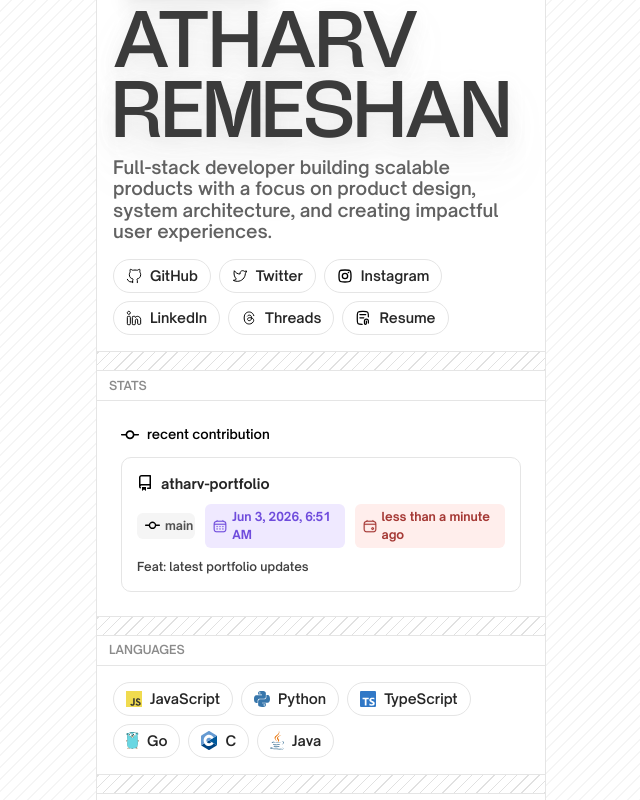
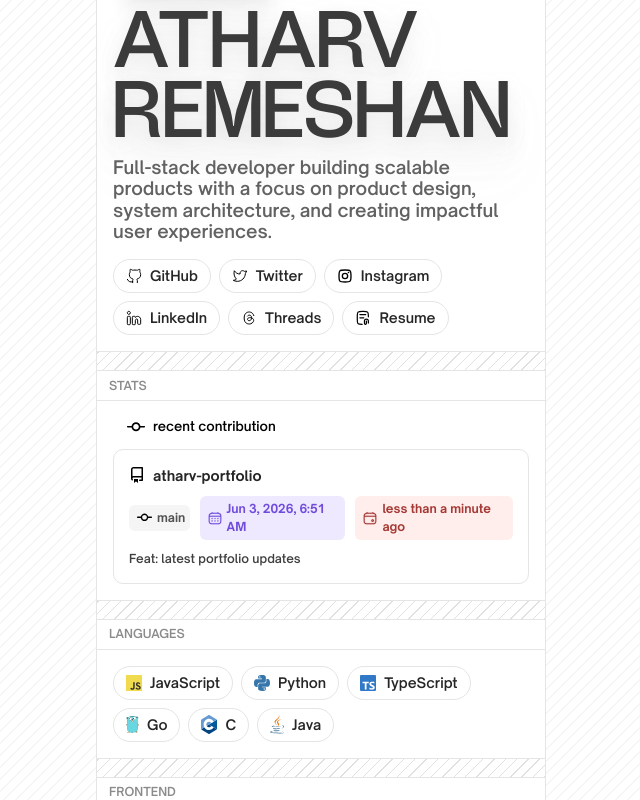
Before and after one commit to atharv-rem/atharv-portfolio, a Next.js app: page / in a window 1280 px wide. Shown: the part 449-1249 px from the top of the page, without its empty margins (319-959 px from the left). Built offline with nearby package versions, Linux system fonts and the light colour scheme; no server answers.

Commit message:
Refactor LatestCommitCard layout by removing unnecessary padding

```diff
--- a/app/components/latest-commit-card.tsx
+++ b/app/components/latest-commit-card.tsx
@@ -40,7 +40,7 @@
 
   if (loading || !repo) {
     return (
-      <div className="flex flex-col gap-3 p-2 w-full animate-pulse">
+      <div className="flex flex-col gap-3 w-full animate-pulse">
         <div className="h-4 w-32 bg-neutral-200 dark:bg-neutral-800 rounded"></div>
         <div className="h-20 w-full bg-neutral-200 dark:bg-neutral-800 rounded-[10px]"></div>
       </div>
@@ -59,9 +59,9 @@
       rel="noopener noreferrer"
       className="block hover:opacity-95 transition-opacity w-full"
     >
-      <div className="flex flex-col gap-3 p-2 w-full">
+      <div className="flex flex-col gap-3 w-full">
 
-        <div className="flex items-center gap-2">
+        <div className="flex items-center gap-2 ml-[14px]">
           <Image
             src="/commit_light.svg"
             alt="Git Activity Graphic"
```
